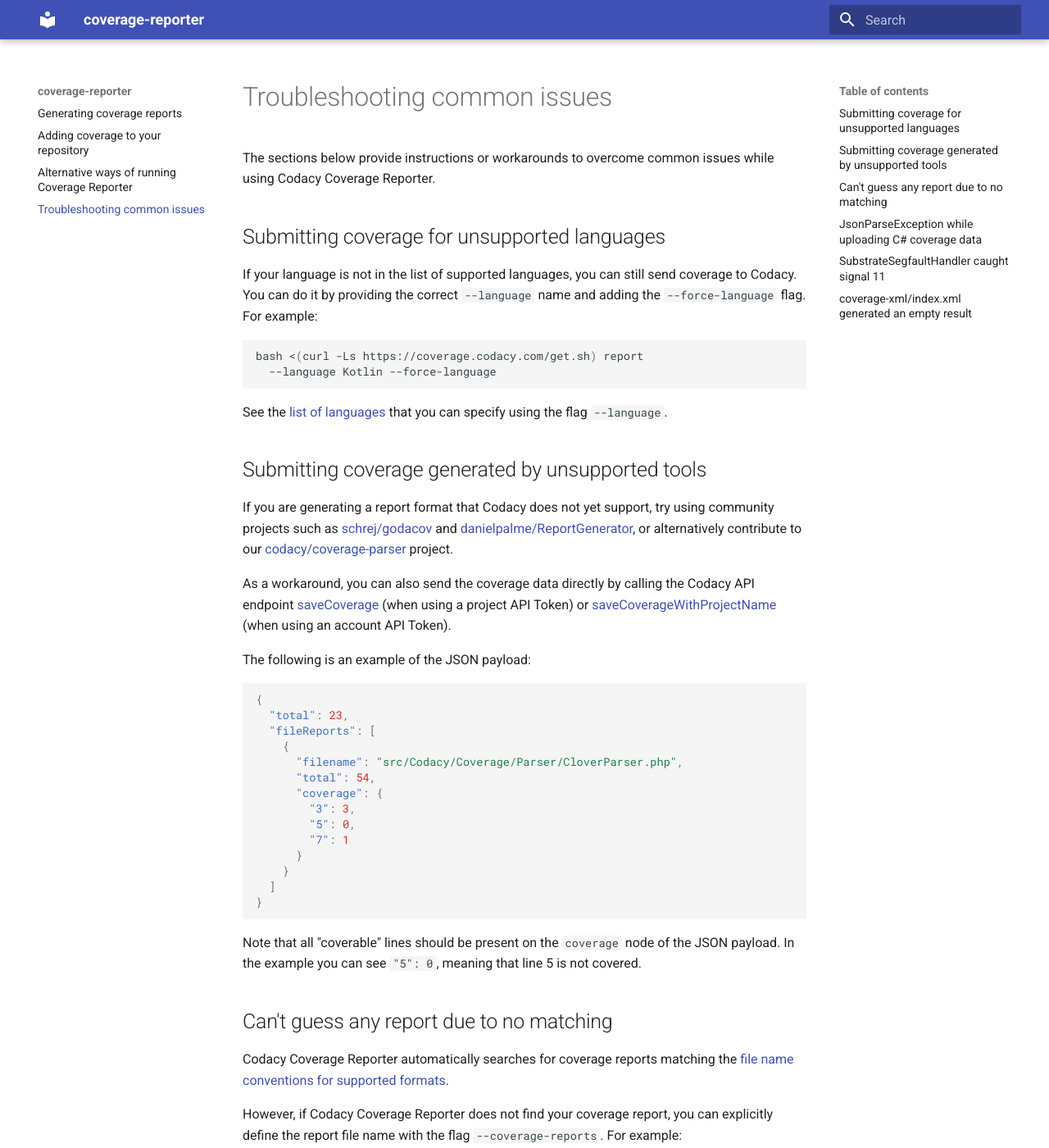
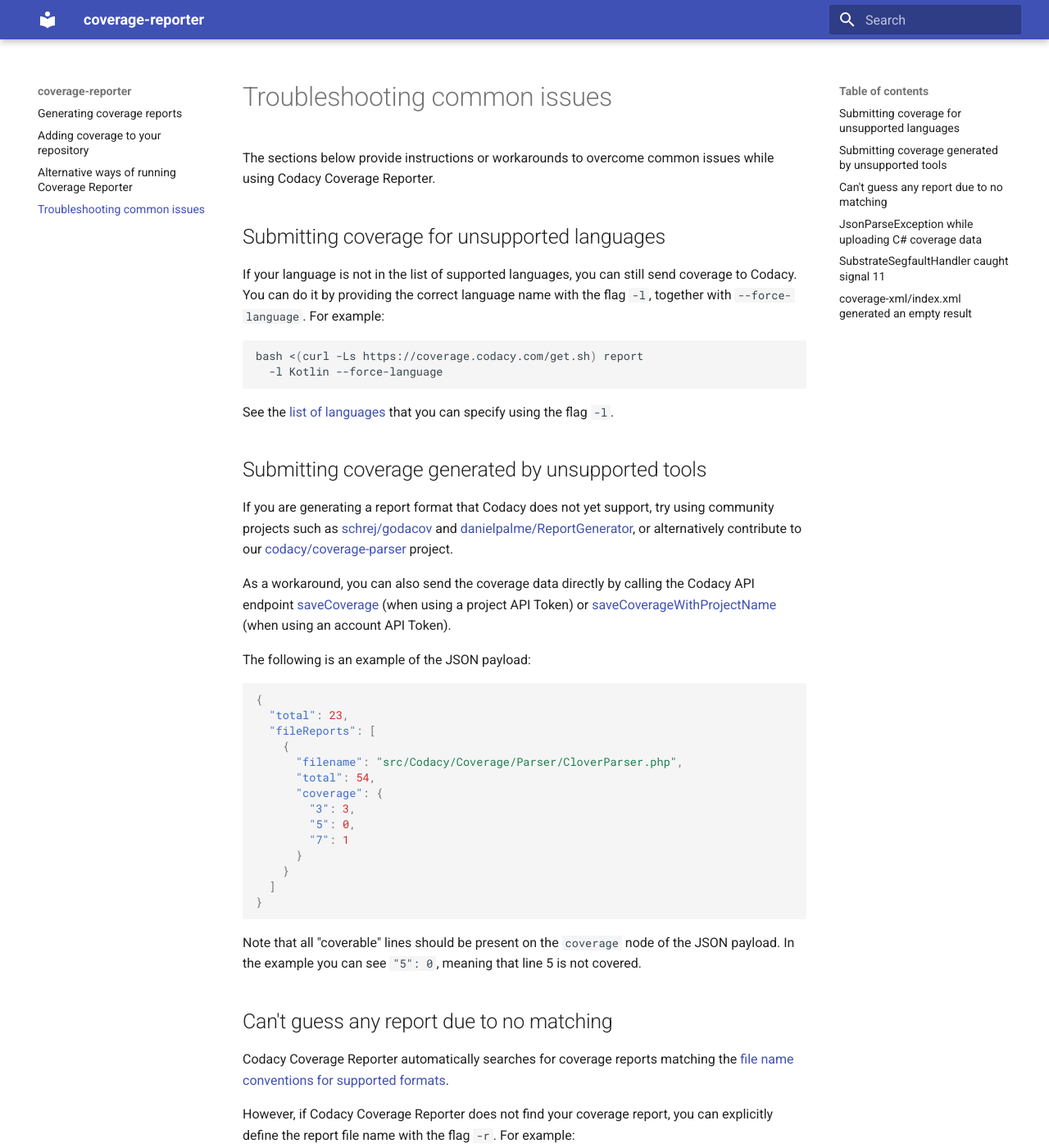
Before and after one commit to codacy/codacy-coverage-reporter, an MkDocs documentation site: the page built from docs/troubleshooting-common-issues.md, in a window 1280 px wide and 1400 px high. Shown: the whole window at 82% size. Built offline with MkDocs 1.6.1 and Material for MkDocs 9.7.7, drawn with Linux system fonts in a browser that asks for light colours.

Commit message:
Replace flags --language and --coverage-reports with short versions
This makes the documentation more resilient to future changes in the
codacy-coverage-reporter source code.

````diff
--- a/docs/troubleshooting-common-issues.md
+++ b/docs/troubleshooting-common-issues.md
@@ -4,14 +4,14 @@
 
 ## Submitting coverage for unsupported languages
 
-If your language is not in the list of supported languages, you can still send coverage to Codacy. You can do it by providing the correct `--language` name and adding the `--force-language` flag. For example:
+If your language is not in the list of supported languages, you can still send coverage to Codacy. You can do it by providing the correct language name with the flag `-l`, together with `--force-language`. For example:
 
 ```bash
 bash <(curl -Ls https://coverage.codacy.com/get.sh) report
-  --language Kotlin --force-language
+  -l Kotlin --force-language
 ```
 
-See the [list of languages](https://github.com/codacy/codacy-plugins-api/blob/master/src/main/scala/com/codacy/plugins/api/languages/Language.scala#L43) that you can specify using the flag `--language`.
+See the [list of languages](https://github.com/codacy/codacy-plugins-api/blob/master/src/main/scala/com/codacy/plugins/api/languages/Language.scala#L43) that you can specify using the flag `-l`.
 
 ## Submitting coverage generated by unsupported tools {: id="unsupported-tools"}
 
@@ -44,11 +44,11 @@
 
 Codacy Coverage Reporter automatically searches for coverage reports matching the [file name conventions for supported formats](adding-coverage-to-your-repository.md#generating-coverage).
 
-However, if Codacy Coverage Reporter does not find your coverage report, you can explicitly define the report file name with the flag `--coverage-reports`. For example:
+However, if Codacy Coverage Reporter does not find your coverage report, you can explicitly define the report file name with the flag `-r`. For example:
 
 ```bash
 bash <(curl -Ls https://coverage.codacy.com/get.sh) report \
-    --coverage-reports <my report>
+    -r <my report>
 ```
 
 ## JsonParseException while uploading C# coverage data
````
Also changed, not shown: docs/adding-coverage-to-your-repository.md (+3 -3 lines).
